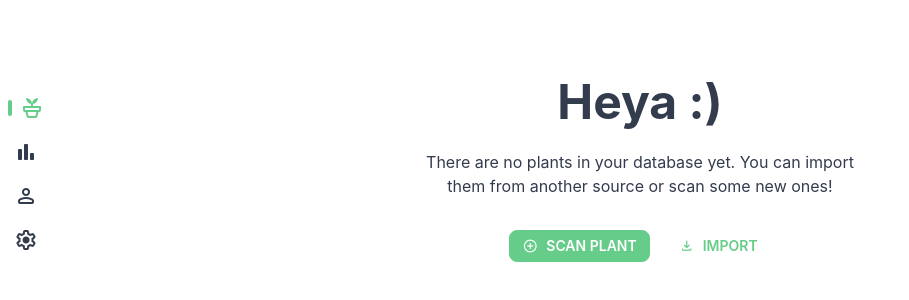
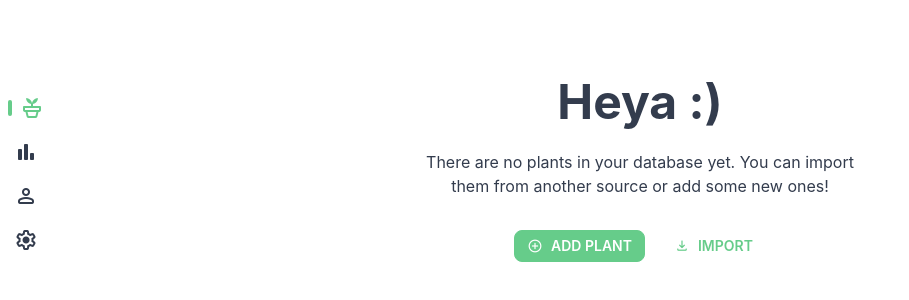
Before and after one commit to janarendvw/plantr_frontend, a React (Vite) app: page / in a window 1280 px wide. Shown: the part 226-526 px from the top of the page, without its empty margins (0-909 px from the left). Built offline with nearby package versions, Linux system fonts and the light colour scheme.

Commit message:
added scan option in NoPlantsMessage.tsx

```diff
--- a/src/components/messages/NoPlantsMessage.tsx
+++ b/src/components/messages/NoPlantsMessage.tsx
@@ -6,9 +6,12 @@ function NoPlantsMessage() {
             <div className="hero-content text-center">
                 <div className="max-w-md">
                     <h1 className="text-5xl font-bold">Heya :)</h1>
-                    <p className="py-6">There are no plants in your database yet. You can import them from another source or scan some new ones!</p>
-                    <button className="btn btn-sm text-base-100 btn-primary m-2"><i className='material-symbols-rounded mr-2 text-base'>add_circle</i> Scan plant</button>
-                    <button className="btn btn-sm text-primary btn-ghost m-2"><i className='material-symbols-rounded mr-2 text-base'>download</i> Import</button>
+                    <p className="py-6">There are no plants in your database yet. You can import them from another source or add some new ones!</p>
+                    <label htmlFor='cameraFileInput'>
+                        <span className="btn btn-sm text-base-100 btn-primary m-2"><i className='material-symbols-rounded mr-2 text-base'>add_circle</i>Add plant</span>
+                        <input id='cameraFileInput' type="file" accept="image/*" capture="environment" hidden/>
+                    </label>
+                    <button className="btn btn-sm text-primary btn-ghost m-2"><i className='material-symbols-rounded mr-2 text-base'>download</i>Import</button>
                 </div>
             </div>
         </div>
```
